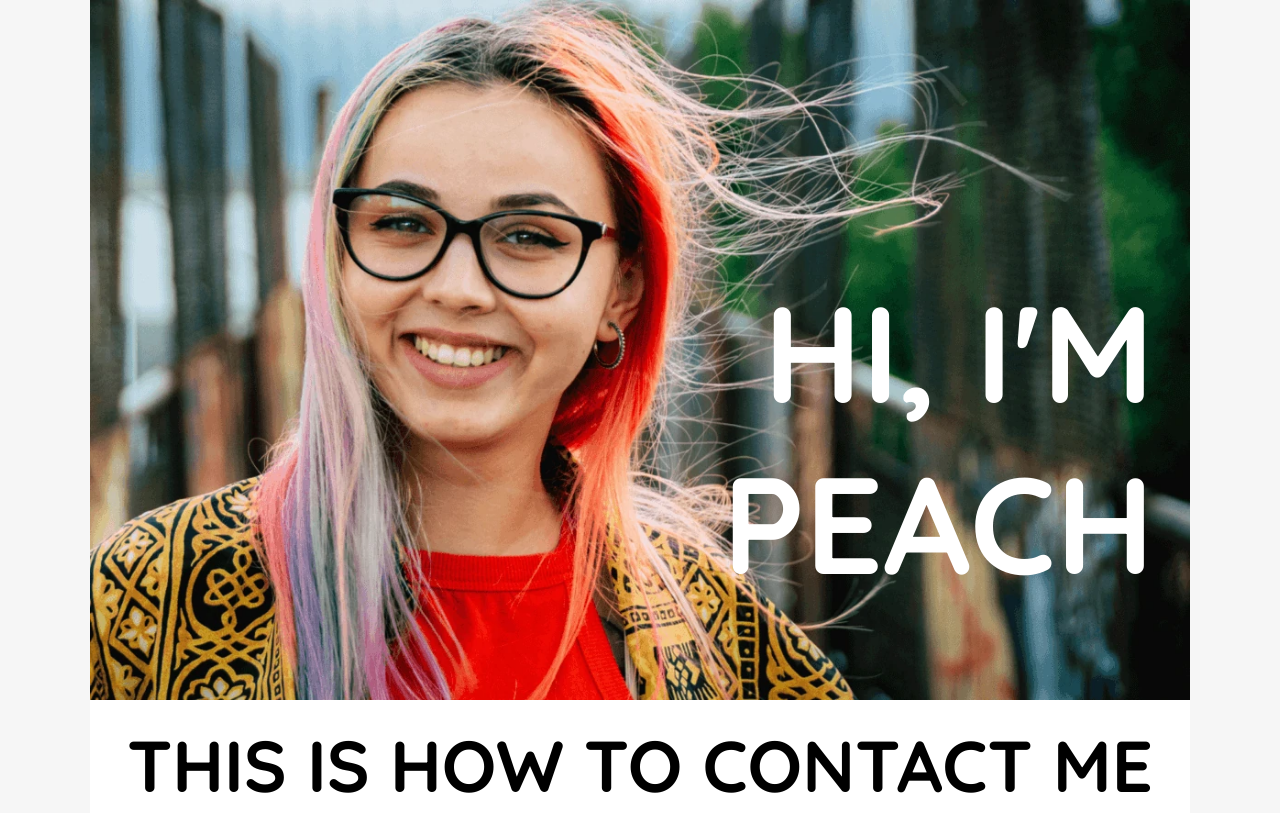
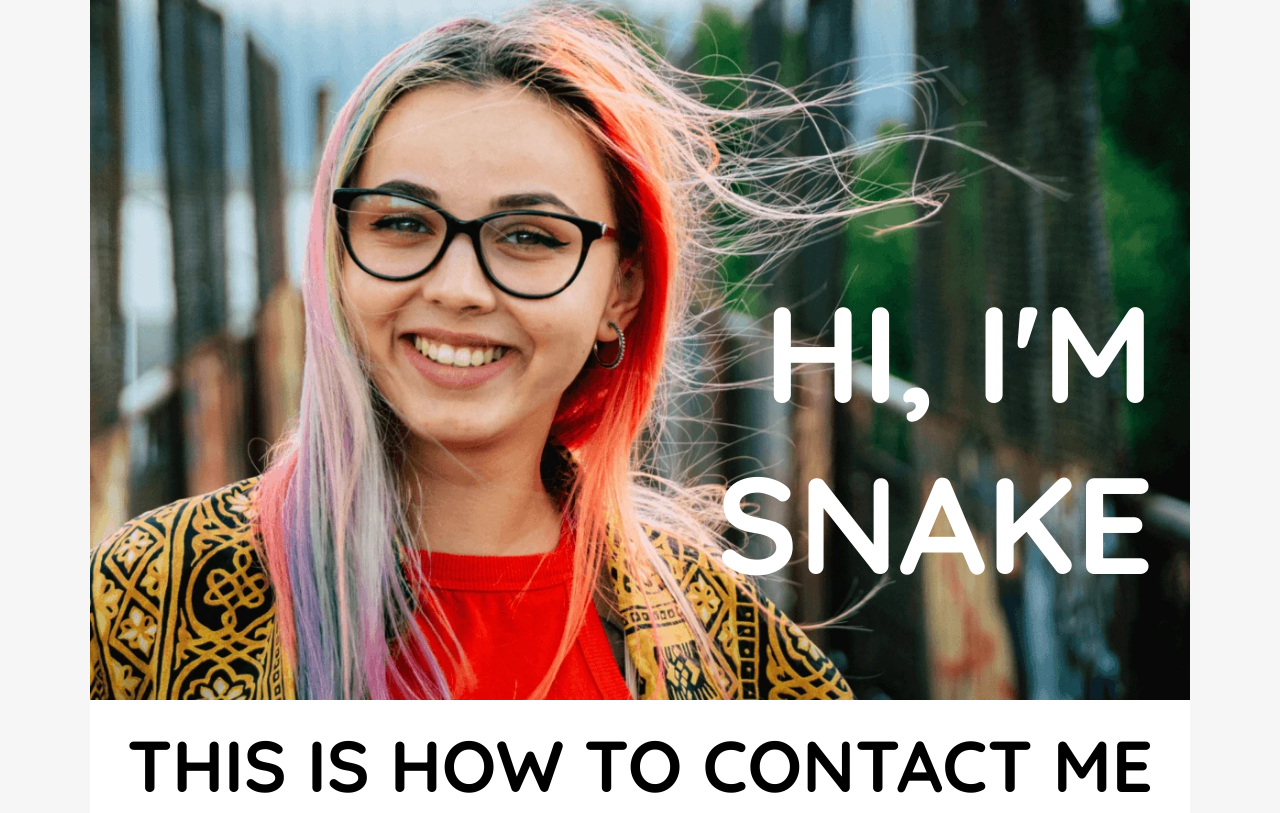
Before and after one commit to Alejoho/AzureStaticWebApp, a plain HTML site: page index.html in a window 1280 px wide. Shown: the top 813 px of the page. Drawn offline with Linux system fonts and the light colour scheme.

Commit message:
4th Change

```diff
--- a/index.html
+++ b/index.html
@@ -28,7 +28,7 @@
 <body>
   <main>
     <div class="hero">
-      <h1>Hi, I'm<br />Peach</h1>
+      <h1>Hi, I'm<br />Snake</h1>
       <img srcset="img/Ally2-600w.webp 600w,
         img/Ally2-768w.webp 768w,
         img/Ally2-992w.webp 992w,
```
